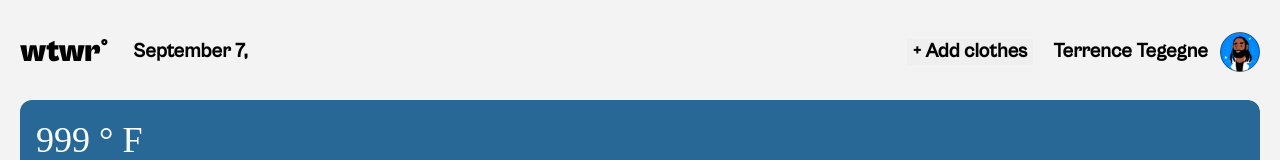
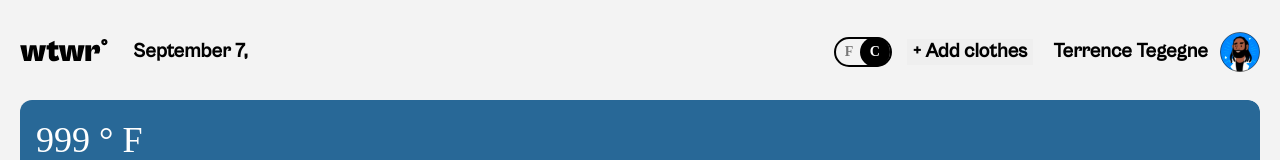
Before and after one commit to cole-essig/se_project_react, a React app: page / in a window 1280 px wide. Shown: the top 160 px of the page. Built offline with nearby package versions, Linux system fonts and the light colour scheme; no server answers; the HTML template or start-up script is replaced by a standard one.

Commit message:
feat/added checkbox with slider for F and C temputures, not connected to weather api

```diff
--- a/src/components/Header/Header.css
+++ b/src/components/Header/Header.css
@@ -24,7 +24,7 @@
 }
 
 .header__add-clothes-btn {
-    margin: 0 20px 0 auto;
+    margin: 0 20px 0 15px;
     border: 0;
     cursor: pointer;
     line-height: 24px;
--- a/src/components/Header/Header.jsx
+++ b/src/components/Header/Header.jsx
@@ -1,12 +1,15 @@
 import './Header.css'
 import logo from '../../assets/logo.svg'
 import avatar from '../../assets/avatar.svg'
+import ToggleSwitch from '../ToggleSwitch/ToggleSwitch';
+
 function Header({ handleAddClick, weatherData }) {
   const currentDate = new Date().toLocaleString('default', { month: 'long', day: 'numeric' });
     return (
       <header className='header'>
         <img className='header__logo' alt='Logo' src={logo} />
         <p className='header__date-time'>{currentDate}, {weatherData.city}</p>
+        <ToggleSwitch />
         <button type='button' onClick={handleAddClick} className='header__add-clothes-btn'>+ Add clothes</button>
         <div className='header__user-container'>
           <p className='header__username'>Terrence Tegegne</p>
--- /dev/null
+++ b/src/components/ToggleSwitch/ToggleSwitch.css
@@ -0,0 +1,69 @@
+.toggle {
+    display: flex;
+    position: relative;
+    margin-left: auto;
+}
+
+.toggle__checkbox {
+    border-radius: 25px;
+    border: 2px solid black;
+    width: 58px;
+    height: 30px;
+    appearance: none;
+}
+
+.toggle__slider {
+    border-radius: 20px;
+    width: 30px;
+    height: 30px;
+    background-color: black;
+    color: white;
+    text-align: center;
+    cursor: pointer;
+    position: absolute;
+    transition: left .2s ease-in-out;
+}
+
+.toggle__switch-F {
+  left: 26px;
+}
+
+.toggle__switch-C {
+  left: 2px;
+}
+
+.toggle__F {
+  position: absolute;
+  font-weight: 700;
+  font-size: 14px;
+  list-style: 1.2;
+  left: 11px;
+  top: -7px;
+  color: black;
+  opacity: 50%;
+  transition: opacity .2s linear, color .2s linear;
+  z-index: 1;
+}
+
+.toggle__active_F {
+    color: white;
+    opacity: 100%;
+}
+
+.toggle__C {
+   position: absolute;
+   font-weight: 700;
+   font-size: 14px;
+   line-height: 1.2;
+   left: 36px;
+   top: -7px;
+   color: black;
+   opacity: 50%;
+   transition: opacity .2s linear, color .2s linear;
+   z-index: 1;
+}
+
+.toggle__active_C {
+  color: white;
+  opacity: 100%;
+}
--- /dev/null
+++ b/src/components/ToggleSwitch/ToggleSwitch.jsx
@@ -0,0 +1,25 @@
+import React, {useState} from "react";
+import './ToggleSwitch.css';
+
+function ToggleSwitch() {
+    const [currentTempUnit, setToggleUnitSwitch] = useState("F");
+    const handleToggleChange = (e) => {
+        if(currentTempUnit === 'C') {
+            setToggleUnitSwitch('F')
+        } else {
+            setToggleUnitSwitch('C')
+        }
+        console.log(currentTempUnit);
+    }
+
+return  (
+    <label className="toggle">
+        <input type="checkbox" className="toggle__checkbox" onChange={handleToggleChange}/>
+        <span className={currentTempUnit === 'F' ? "toggle__slider toggle__switch-F" : "toggle__slider toggle__switch-C"}></span>
+        <p className={currentTempUnit === 'C' ? "toggle__F toggle__active_F" : "toggle__F"}>F</p>
+        <p className={currentTempUnit === 'F' ? "toggle__C toggle__active_C" : "toggle__C"}>C</p>
+    </label>
+)
+}
+
+export default ToggleSwitch;
```
